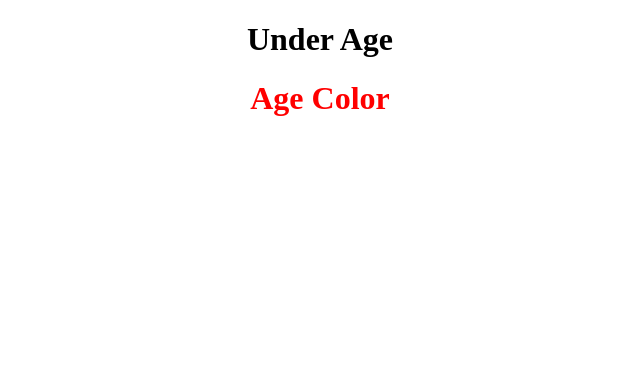
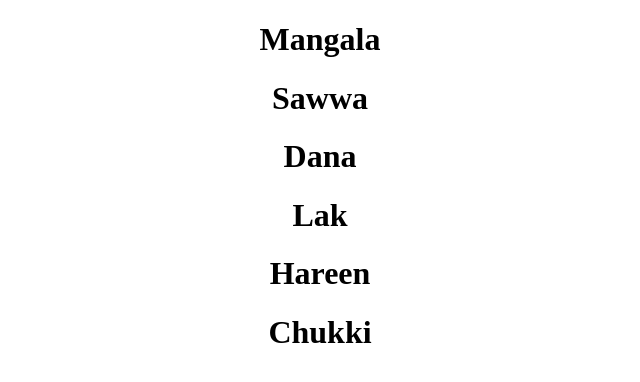
Before and after one commit to mangala-karunarathne/React-Refresh, a React (Create React App) app: page / in a window 1280 px wide. Shown: the top 382 px of the page, without its empty margins (320-960 px from the left). Built offline with nearby package versions, Linux system fonts and the light colour scheme.

Commit message:
CHG | Mapping with Arrays

```diff
--- a/src/App.js
+++ b/src/App.js
@@ -2,17 +2,17 @@ import "./App.css";
 
 function App() {
 
-  const age = 10;
-  const isGreen = false;
+  const names = [ "Mangala", "Sawwa", "Dana", "Lak", "Hareen", "Chukki"];
 
   return (
     <div className="App">
-    {age>= 18 ? <h1>Over Age</h1> : <h1> Under Age</h1>}
-    <h1 style={{color: isGreen ? 'green' : "red"}}>Age Color</h1>
-
-    {isGreen && <button> This is Green Button</button>}
+      {
+        names.map((name, key)=>{
+            return <h1 key={key}>{name}</h1>;
+        })
+      }
     </div>
-  );
+  )
 }
 
 
```
